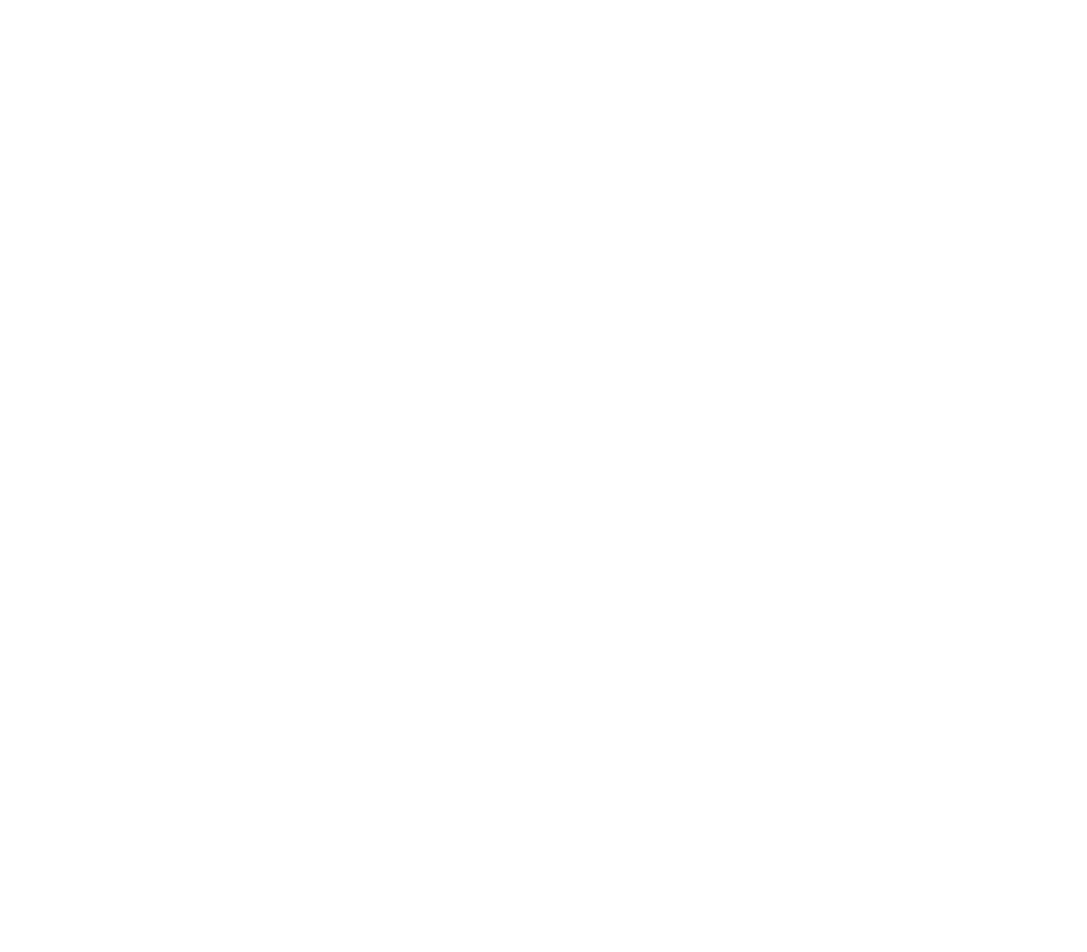
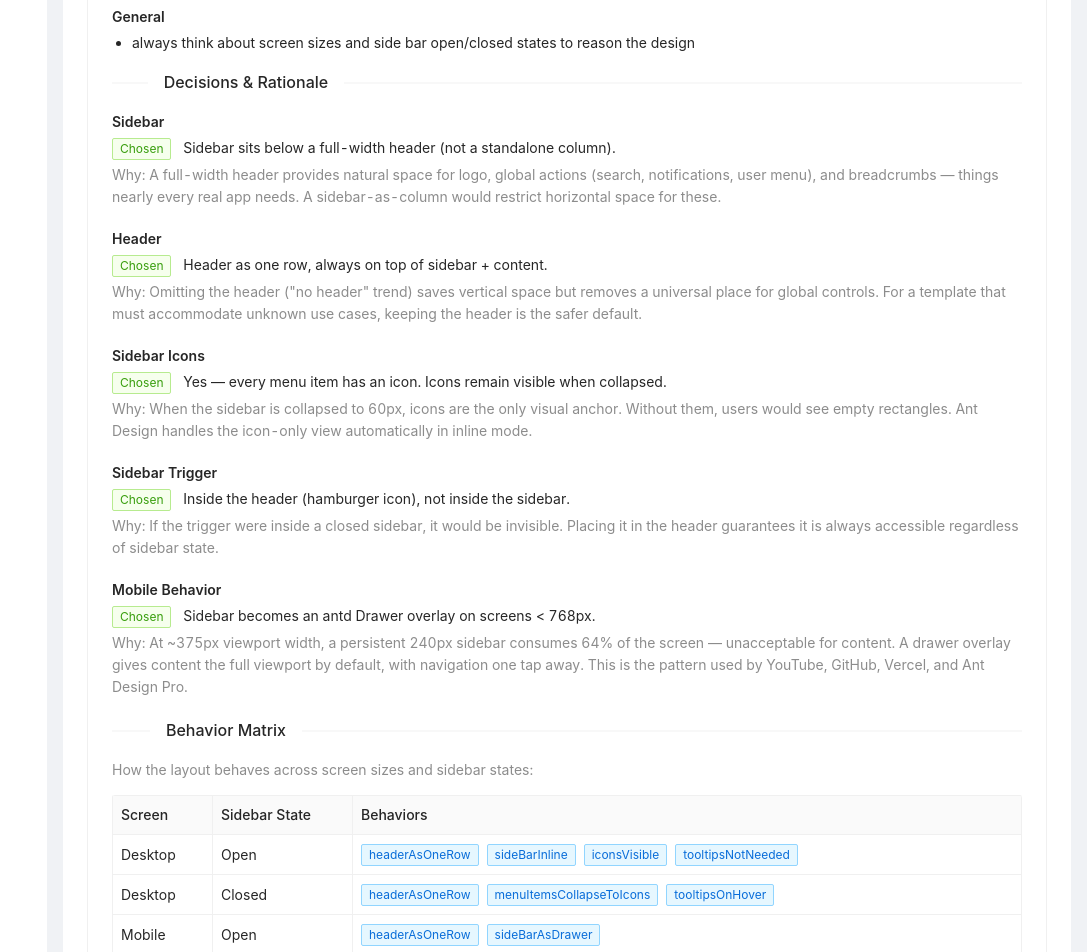
Before and after one commit to tuokaikyle/antd-v4-starter, a React (Vite) app: page /about in a window 1280 px wide. Shown: the part 940-1892 px from the top of the page, without its empty margins (193-1280 px from the left). Before the commit the page ends 800 px from the top, so only its background shows below. Built offline with nearby package versions, Linux system fonts and the light colour scheme.

Commit message:
add design thinking

```diff
--- a/src/routes/about.tsx
+++ b/src/routes/about.tsx
@@ -1,7 +1,7 @@
 import { createFileRoute } from '@tanstack/react-router';
-import { Card, Typography, Space } from 'antd';
+import { Card, Typography, Space, Divider, Tag, Table } from 'antd';
 
-const { Title, Paragraph } = Typography;
+const { Title, Paragraph, Text } = Typography;
 
 export const Route = createFileRoute('/about')({
   component: About,
@@ -31,7 +31,114 @@
   ],
 };
 
+// ============================================================
+// Current Implementation (v1) – "Header + Collapsible Sidebar"
+// ============================================================
+// Chosen for being the safest, most versatile starting point
+// for an admin/dashboard template.
+
+const currentDesign = {
+  name: 'v1 – Header + Collapsible Sidebar',
+
+  decisions: {
+    sidebar: {
+      chosen: 'Sidebar sits below a full-width header (not a standalone column).',
+      rationale:
+        'A full-width header provides natural space for logo, global actions (search, notifications, user menu), and breadcrumbs — things nearly every real app needs. A sidebar-as-column would restrict horizontal space for these.',
+    },
+    header: {
+      chosen: 'Header as one row, always on top of sidebar + content.',
+      rationale:
+        'Omitting the header ("no header" trend) saves vertical space but removes a universal place for global controls. For a template that must accommodate unknown use cases, keeping the header is the safer default.',
+    },
+    sidebarIcons: {
+      chosen: 'Yes — every menu item has an icon. Icons remain visible when collapsed.',
+      rationale:
+        'When the sidebar is collapsed to 60px, icons are the only visual anchor. Without them, users would see empty rectangles. Ant Design handles the icon-only view automatically in inline mode.',
+    },
+    sidebarTrigger: {
+      chosen: 'Inside the header (hamburger icon), not inside the sidebar.',
+      rationale:
+        'If the trigger were inside a closed sidebar, it would be invisible. Placing it in the header guarantees it is always accessible regardless of sidebar state.',
+    },
+    mobileBehavior: {
+      chosen: 'Sidebar becomes an antd Drawer overlay on screens < 768px.',
+      rationale:
+        'At ~375px viewport width, a persistent 240px sidebar consumes 64% of the screen — unacceptable for content. A drawer overlay gives content the full viewport by default, with navigation one tap away. This is the pattern used by YouTube, GitHub, Vercel, and Ant Design Pro.',
+    },
+  },
+
+  // Behavior matrix across screen sizes × sidebar states
+  pattern: {
+    desktop: {
+      sidebarOpen: ['headerAsOneRow', 'sideBarInline', 'iconsVisible', 'tooltipsNotNeeded'],
+      sidebarClosed: ['headerAsOneRow', 'menuItemsCollapseToIcons', 'tooltipsOnHover'],
+    },
+    mobile: {
+      sidebarOpen: ['headerAsOneRow', 'sideBarAsDrawer'],
+      sidebarClosed: ['headerAsOneRow'],
+    },
+  },
+
+};
+
 function About() {
+  const patternColumns = [
+    {
+      title: 'Screen',
+      dataIndex: 'screen',
+      key: 'screen',
+      width: 100,
+    },
+    {
+      title: 'Sidebar State',
+      dataIndex: 'state',
+      key: 'state',
+      width: 140,
+    },
+    {
+      title: 'Behaviors',
+      dataIndex: 'behaviors',
+      key: 'behaviors',
+      render: (tags: string[]) => (
+        <>
+          {tags.map((tag) => (
+            <Tag color='blue' key={tag}>
+              {tag}
+            </Tag>
+          ))}
+        </>
+      ),
+    },
+  ];
+
+  const patternData = [
+    {
+      key: '1',
+      screen: 'Desktop',
+      state: 'Open',
+      behaviors: currentDesign.pattern.desktop.sidebarOpen,
+    },
+    {
+      key: '2',
+      screen: 'Desktop',
+      state: 'Closed',
+      behaviors: currentDesign.pattern.desktop.sidebarClosed,
+    },
+    {
+      key: '3',
+      screen: 'Mobile',
+      state: 'Open',
+      behaviors: currentDesign.pattern.mobile.sidebarOpen,
+    },
+    {
+      key: '4',
+      screen: 'Mobile',
+      state: 'Closed',
+      behaviors: currentDesign.pattern.mobile.sidebarClosed,
+    },
+  ];
+
   return (
     <Space direction='vertical' size='large' style={{ width: '100%' }}>
       <Card>
@@ -46,6 +153,64 @@
           high-quality React components.
         </Paragraph>
       </Card>
+
+      {/* ---- Design Thinking ---- */}
+      <Card>
+        <Title level={3}>
+          Layout Design Thinking — {currentDesign.name}
+        </Title>
+        <Paragraph type='secondary'>
+          This page documents the layout design decisions behind this template.
+          The goal is to make tradeoffs explicit and provide a clear rationale
+          for each choice, so future variants (v2, v3, ...) can be compared
+          against a known baseline.
+        </Paragraph>
+
+        <Divider orientation='left'>Questions Considered</Divider>
+        {Object.entries(issuesToConsider).map(([category, questions]) => (
+          <div key={category} style={{ marginBottom: 16 }}>
+            <Text strong style={{ textTransform: 'capitalize' }}>
+              {category}
+            </Text>
+            <ul style={{ marginTop: 4, paddingLeft: 20 }}>
+              {questions.map((q, i) => (
+                <li key={i}>
+                  <Text>{q}</Text>
+                </li>
+              ))}
+            </ul>
+          </div>
+        ))}
+
+        <Divider orientation='left'>Decisions & Rationale</Divider>
+        {Object.entries(currentDesign.decisions).map(([key, decision]) => (
+          <div key={key} style={{ marginBottom: 20 }}>
+            <Text strong style={{ textTransform: 'capitalize' }}>
+              {key.replace(/([A-Z])/g, ' $1').trim()}
+            </Text>
+            <Paragraph style={{ margin: '4px 0 0 0' }}>
+              <Tag color='green'>Chosen</Tag> {decision.chosen}
+            </Paragraph>
+            <Paragraph type='secondary' style={{ margin: '4px 0 0 0' }}>
+              Why: {decision.rationale}
+            </Paragraph>
+          </div>
+        ))}
+
+        <Divider orientation='left'>Behavior Matrix</Divider>
+        <Paragraph type='secondary'>
+          How the layout behaves across screen sizes and sidebar states:
+        </Paragraph>
+        <Table
+          columns={patternColumns}
+          dataSource={patternData}
+          pagination={false}
+          size='small'
+          bordered
+        />
+
+
+      </Card>
     </Space>
   );
 }
```
